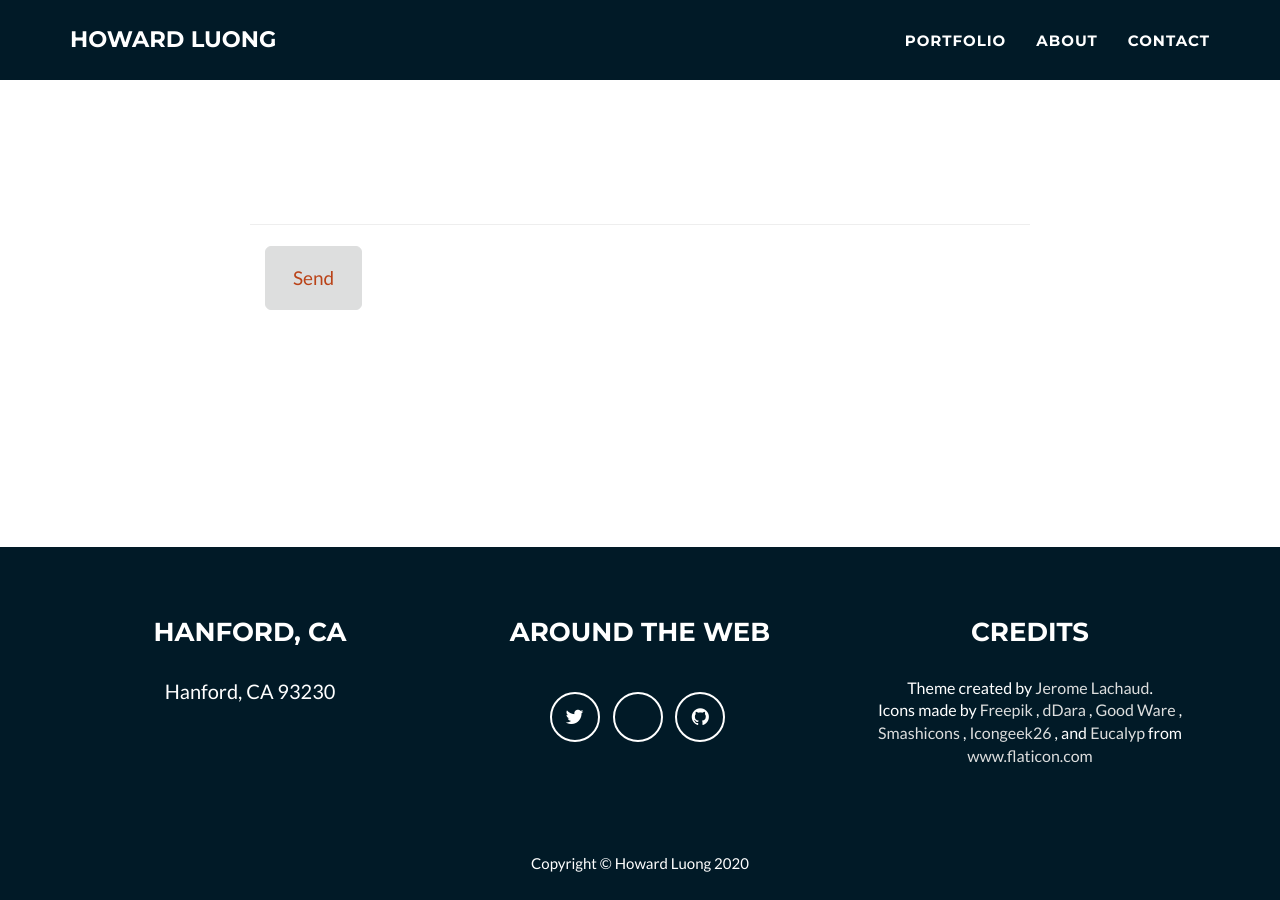
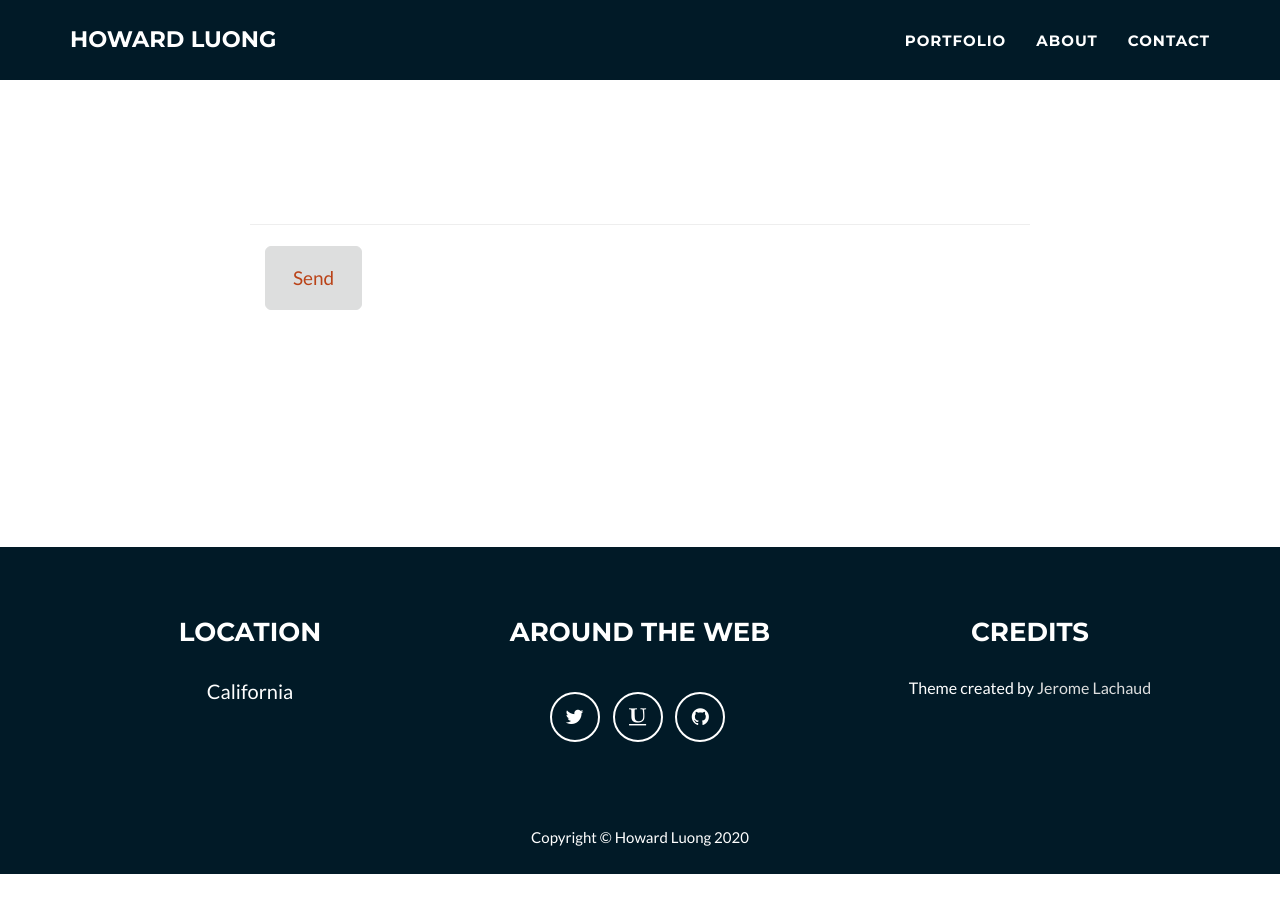
Before and after one commit to B12Howard/Bizpage.github.io, a Jekyll site: the page built from index.html, in a window 1280 px wide and 900 px high, scrolled down 3233 px. Built offline with Jekyll 4.4.1, drawn with Linux system fonts in a browser that asks for light colours; after the commit the page ends 4107 px from its top, so only the background shows below that.

```diff
--- a/_config.yml
+++ b/_config.yml
@@ -36,7 +36,7 @@ color:
 # Footer settings
 footer:
   copyright: Howard Luong
-  location: Hanford, CA
+  location: Location
   social: Around the Web
   credits: Credits
 
@@ -44,26 +44,17 @@ footer:
 social:
   - title: twitter
     url: https://twitter.com/WorkWithHoward
-  - title: upwork
+  - title: underline
     url: https://www.upwork.com/freelancers/~010c524c03b407c20b
   - title: github
     url: https://github.com/B12Howard
 
 # Postal address (add as many lines as necessary)
 address:
-  - line: Hanford, CA 93230
+  - line: California
 
 # Credits content
-credits: 'Theme created by  <a href="https://github.com/jeromelachaud">Jerome Lachaud</a>.
-<br />
-Icons made by
- <a href="https://www.flaticon.com/authors/freepik" title="Freepik">Freepik</a> , <a href="https://www.flaticon.com/authors/ddara" title="dDara">dDara</a>
-, <a href="https://www.flaticon.com/authors/good-ware" title="Good Ware">Good Ware</a>
-, <a href="https://www.flaticon.com/authors/smashicons" title="Smashicons">Smashicons</a>
-, <a href="https://www.flaticon.com/authors/icongeek26" title="Icongeek26">Icongeek26</a>
-, and <a href="https://www.flaticon.com/authors/eucalyp" title="Eucalyp">Eucalyp</a>
- from <a href="https://www.flaticon.com/" title="Flaticon"> www.flaticon.com</a>
-'
+credits: 'Theme created by  <a href="https://github.com/jeromelachaud">Jerome Lachaud</a>'
 
 # Build settings
 markdown: kramdown
```
Also changed, not shown: 8 other files.
